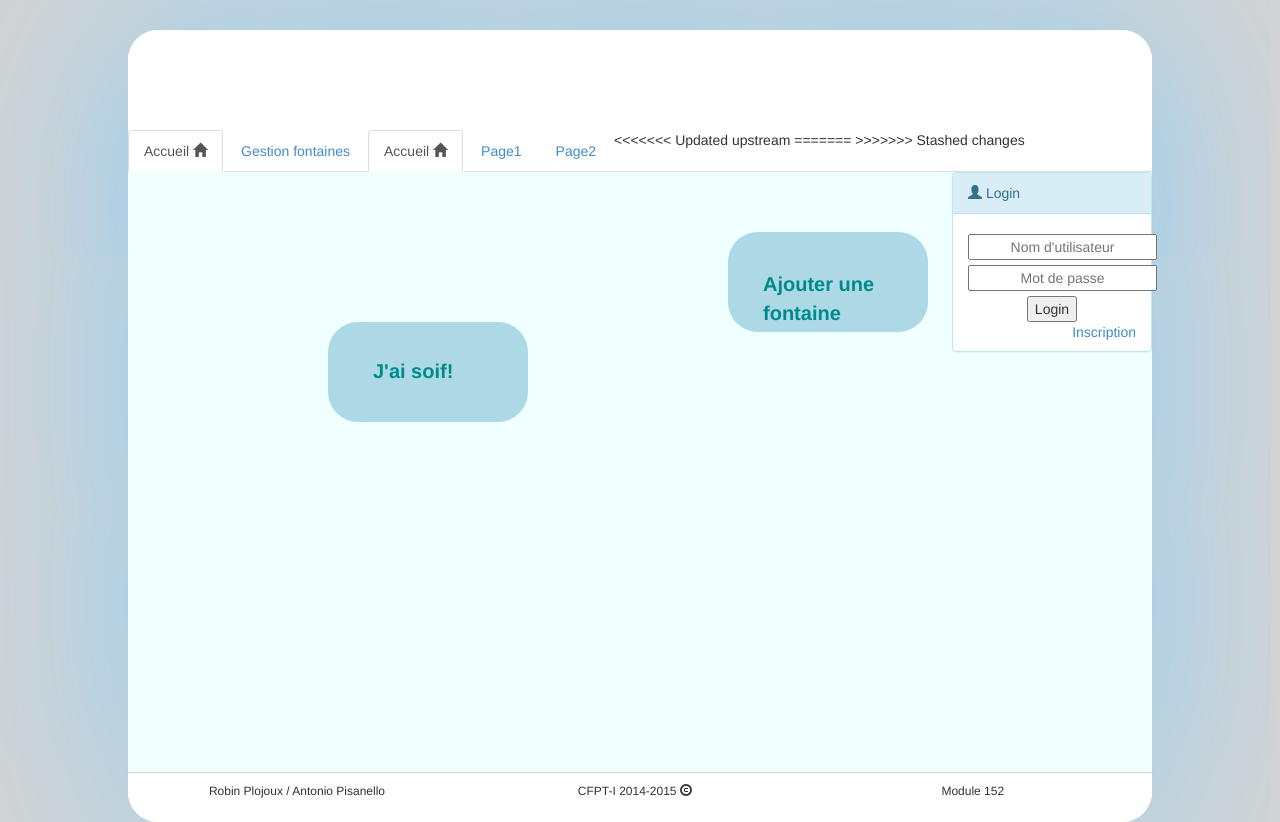
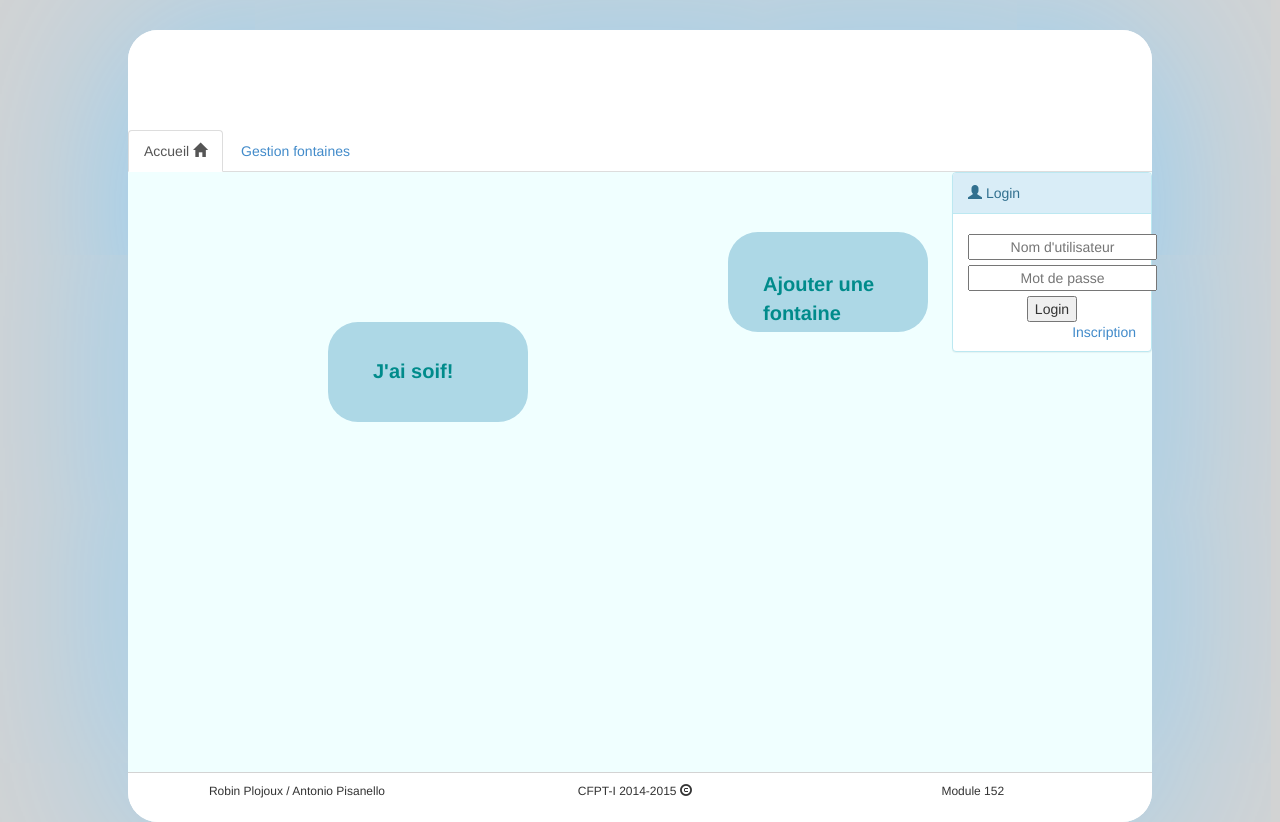
Before and after one commit to moiap13/m152_fontaines, a PHP site: page /index.php in a window 1280 px wide. Run offline with PHP 8.4, Linux system fonts and the light colour scheme.

Commit message:
réparer index.php

```diff
--- a/Version 2/Projet/index.php
+++ b/Version 2/Projet/index.php
@@ -118,14 +118,8 @@ Version : 2.0
             </header>
             <nav>
                 <ul class="nav nav-tabs" role="tablist">
-<<<<<<< Updated upstream
                     <li role="presentation" class="active"><a href="./index.php">Accueil <span class="glyphicon glyphicon-home"></span></a></li>
                     <li role="presentation"><a href="./pages/gestionFontaines.php">Gestion fontaines</a></li>
-=======
-                    <li role="presentation" class="active"><a href="./index.html">Accueil <span class="glyphicon glyphicon-home"></span></a></li>
-                    <li role="presentation"><a href="test.php">Page1</a></li>
-                    <li role="presentation"><a href="#">Page2</a></li>
->>>>>>> Stashed changes
                 </ul>
             </nav>
             <section>
```
